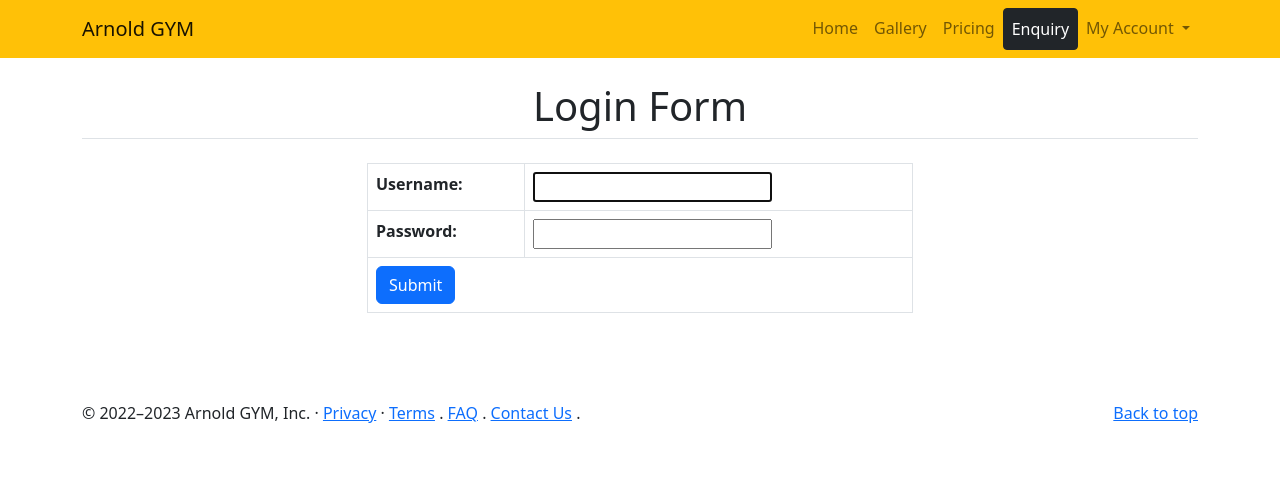
After one commit to Jit-Codehub/gymManagementSys, a Django app: page /accounts/login/ in a window 1280 px wide. The commit adds this page. Shown: the top 488 px of the page. Run offline with Django 4.2, Linux system fonts and the light colour scheme.

Commit message:
login added

```diff
--- a/gymManagementSys/settings.py
+++ b/gymManagementSys/settings.py
@@ -138,3 +138,6 @@ JAZZMIN_SETTINGS = {
     "site_brand": "GYM Dashboard",
     "order_with_respect_to": ["main.Gallery","main.GalleryImage","main.SubPlan","main.SubPlanFeature"],
     }
+
+LOGIN_REDIRECT_URL = "home"
+LOGOUT_REDIRECT_URL = "login"
--- a/gymManagementSys/urls.py
+++ b/gymManagementSys/urls.py
@@ -20,7 +20,8 @@ from django.conf.urls.static import static
 
 urlpatterns = [
     path('admin/', admin.site.urls),
-    path('', include('main.urls'))
+    path('', include('main.urls')),
+    path('accounts/', include('django.contrib.auth.urls')),
 ]
 
 urlpatterns += static(settings.MEDIA_URL,document_root=settings.MEDIA_ROOT)
--- a/templates/base/base.html
+++ b/templates/base/base.html
@@ -49,13 +49,13 @@
 		            {% else %}
 		            <li><a class="dropdown-item" href="#">Trainer Login</a></li>
 		            <li><a class="dropdown-item" href="#}">Register</a></li>
-		            <li><a class="dropdown-item" href="#">Login</a></li>
+		            <li><a class="dropdown-item" href="{% url 'login' %}">Login</a></li>
 		            {% endif %}
 	            {% else %}
 	            <li><a class="dropdown-item" href="#">Dashboard</a></li>
 	            <li><a class="dropdown-item" href="#">Profile</a></li>
 	            <li><a class="dropdown-item" href="#">Settings</a></li>
-	            <li><a class="dropdown-item" href="#">Logout</a></li>
+	            <li><a class="dropdown-item" href="{% url 'logout' %}">Logout</a></li>
 	            {% endif %}
 	          </ul>
 	        </li>
--- /dev/null
+++ b/templates/registration/login.html
@@ -0,0 +1,35 @@
+{% extends 'base/base.html' %}
+{% load static %}
+{% block content %}
+    <!-- Main Start -->
+    {% if not request.user.is_authenticated %}
+    <main>
+		<!-- Services -->
+		<section class="container my-4">
+			<h1 class="text-center mb-4 section-heading border-bottom pb-2">Login Form</h1>
+			<div class="row">
+				<div class="col-md-6 offset-3">
+					{% if msg %}
+					<p class="text-success">{{msg}}</p>
+					{% endif %}
+					<form method="post" action="">
+						{% csrf_token %}
+						<table class="table table-bordered">
+							{{form.as_table}}
+							<tr>
+								<td colspan="2">
+									<input type="submit" class="btn btn-primary" />
+								</td>
+							</tr>
+						</table>
+					</form>
+				</div>
+			</div>
+		</section>
+		<!-- End -->
+    </main>
+    <!-- End -->
+    {% else %}
+  <center>  <h1>You are already logged in.</h1></center>
+    {% endif %}
+{% endblock %}
```
